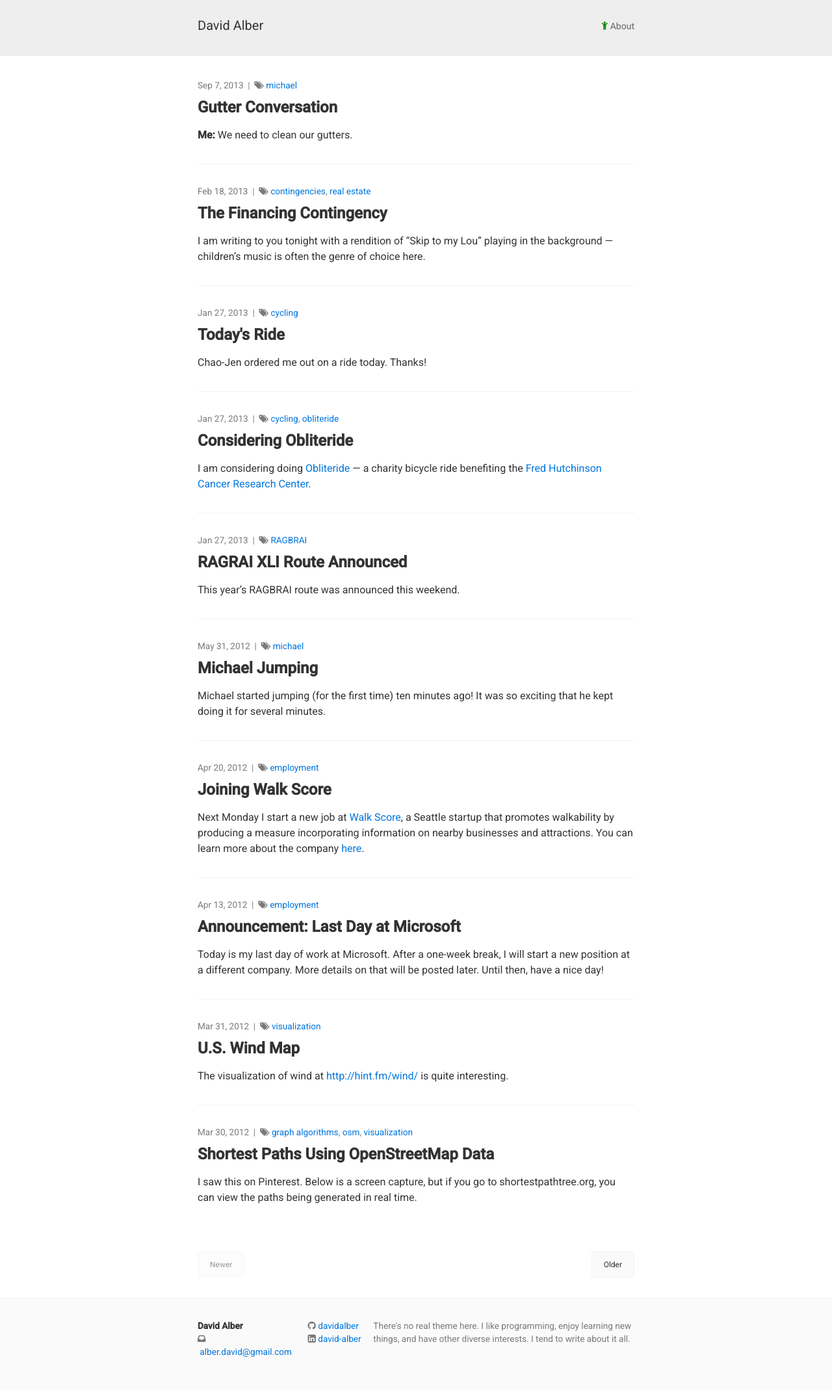
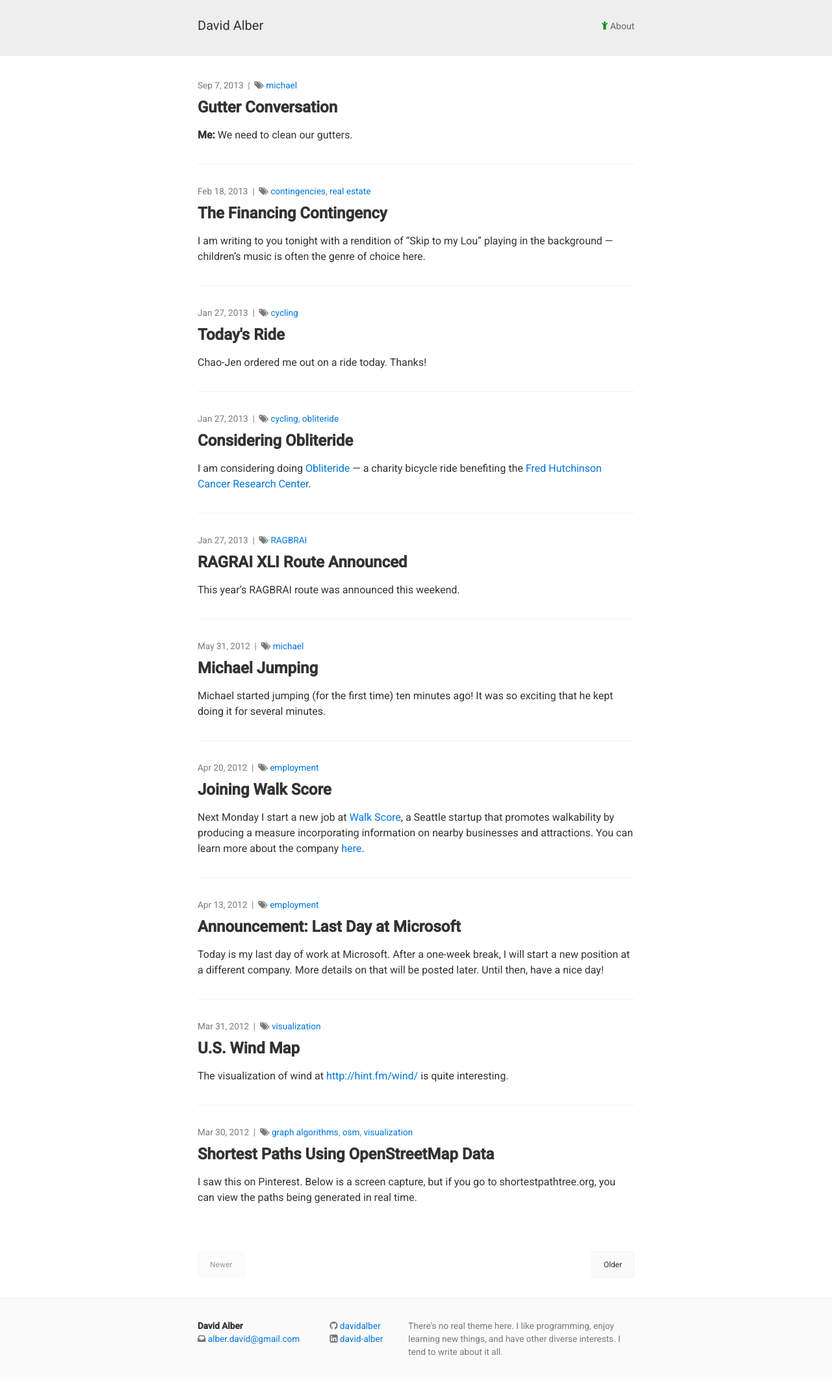
Before and after one commit to davidalber/davidalber.github.io, a Jekyll site: the page built from index.html, in a window 1280 px wide. Shown: the whole page at 65% size. Built offline with Jekyll 4.4.1, drawn with Linux system fonts in a browser that asks for light colours; the list of posts is cut into pages by our own code.

Commit message:
Adjusting footer columns

```diff
--- a/_sass/_footer.scss
+++ b/_sass/_footer.scss
@@ -49,7 +49,7 @@ footer .col1 {
   }
   @media screen and (min-width: $viewport-medium) {
     float: left;
-    width: 23%;
+    width: 28%;
   }
 }
 
@@ -67,7 +67,7 @@ footer .col2 {
   @media screen and (min-width: $viewport-medium) {
     float: left;
     padding-left: $footer-col-left-pad;
-    width: calc(15% - #{$footer-col-left-pad});
+    width: calc(18% - #{$footer-col-left-pad});
   }
 }
 
@@ -75,7 +75,7 @@ footer .col3 {
   @media screen and (min-width: $viewport-medium) {
     float: left;
     padding-left: $footer-col-left-pad;
-    width: calc(62% - #{$footer-col-left-pad});
+    width: calc(54% - #{$footer-col-left-pad});
   }
 }
 
```
